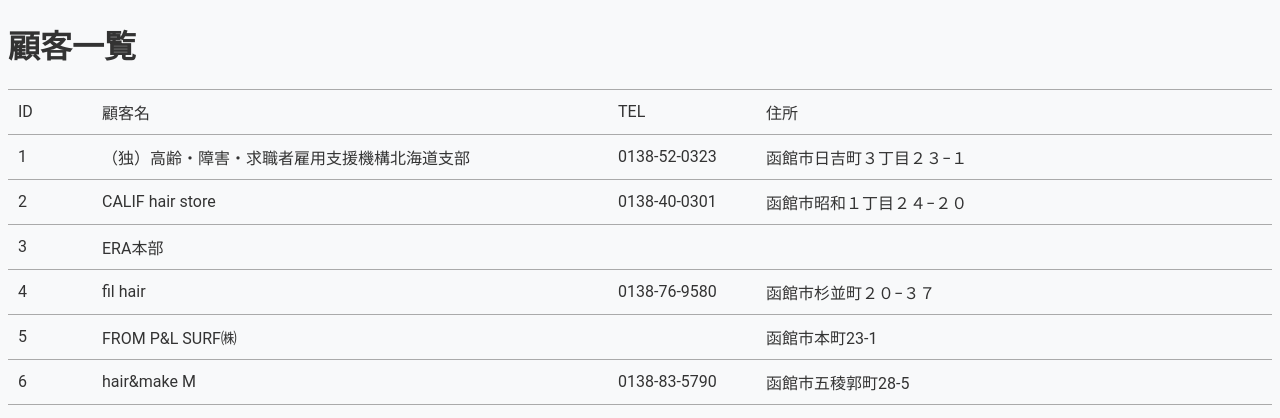
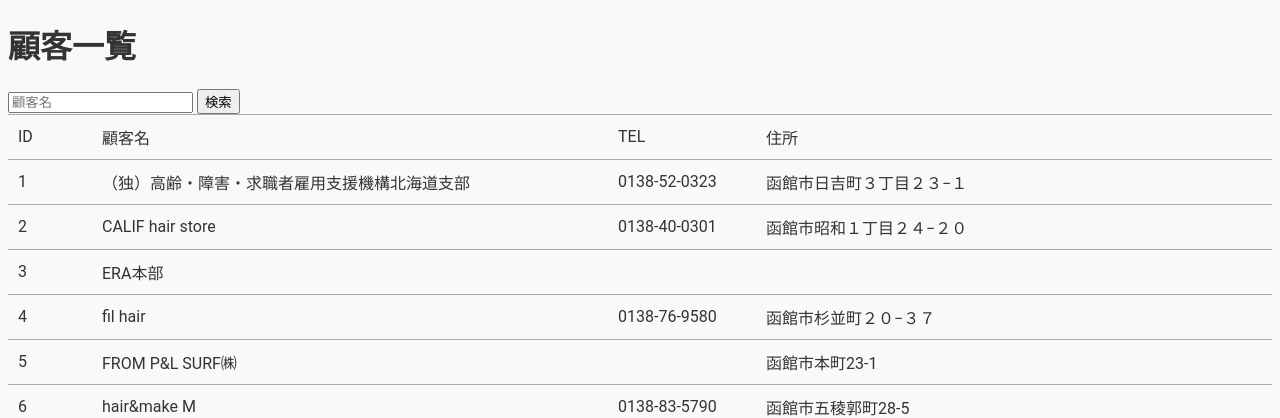
Before and after one commit to iknowsummer/202503sample, a Django app: page / in a window 1280 px wide. Shown: the top 418 px of the page. Run offline with Django 5.2, Linux system fonts and the light colour scheme; data comes from the database, SQL or seed files in the repository.

Commit message:
顧客名の絞り込みを実装

```diff
--- a/app/app/templates/customer_list.html
+++ b/app/app/templates/customer_list.html
@@ -1,6 +1,13 @@
 {% include 'partials/header.html' with page_title='顧客一覧' %}
 
 <h1>顧客一覧</h1>
+
+<section id="user-filter">
+  <form method="get" action="{% url 'customer_list' %}">
+    <input type="text" name="name" placeholder="顧客名" value="{{ request.GET.name }}">
+    <button type="submit">検索</button>
+  </form>
+</section>
 
 <section id="customer_lists">
   <div class="customer_lists_row">
--- a/app/app/views.py
+++ b/app/app/views.py
@@ -7,7 +7,13 @@
 
 
 def customer_list(request):
-    customers = Customer.objects.all()  # 全件取得
+    query = request.GET.get("name")
+    if query:
+        customers = Customer.objects.filter(company_name__icontains=query)
+    else:
+        # クエリ無しは全件表示
+        customers = Customer.objects.all()
+
     return render(request, "customer_list.html", {"customers": customers})
 
 
```
